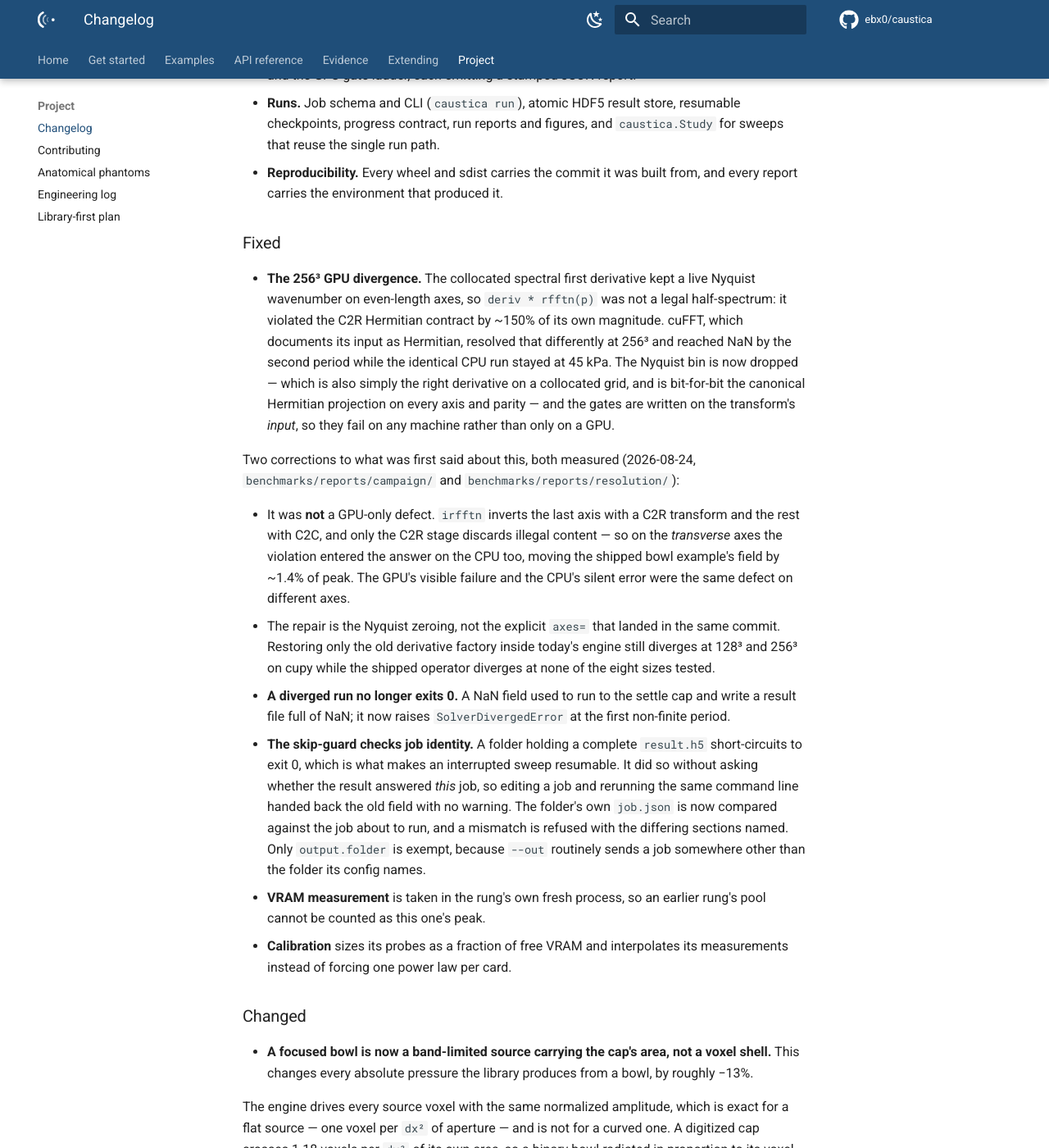
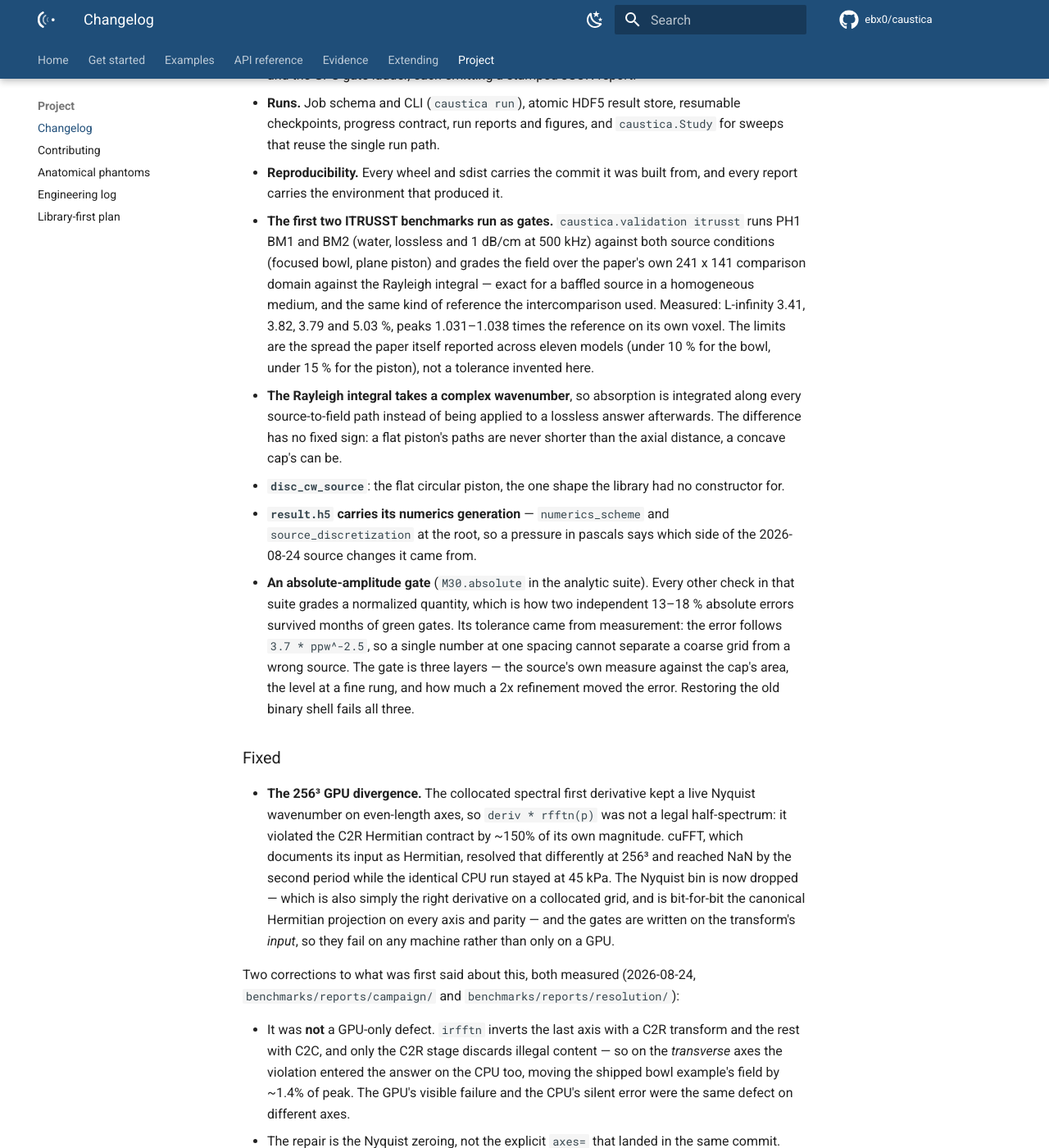
Before and after one commit to ebx0/caustica, an MkDocs documentation site: the page built from docs/changelog.md, in a window 1280 px wide and 1400 px high, scrolled down 1443 px. Shown: the whole window at 82% size. Built offline with MkDocs 1.6.1 and Material for MkDocs 9.7.7, drawn with Linux system fonts in a browser that asks for light colours; comment, search, counter and statistics services are not loaded; some of the changed text lies outside the part shown.

Commit message:
docs: record what the k-Wave production path actually costs
Three measurements the ladder had no entry for. The CUDA binary does run
on Blackwell, at 1.4-2.3x the OMP build once the driver has cached its
JIT, and agrees with it to 1e-6. The bottleneck was never the solver:
k-Wave cannot accumulate a DFT, so it wrote 731 MB in and 1.6 GB out per
run at benchmark size, all of it because the sensor mask ignored
record_region.

And the accuracy comparison came out the other way round from the guess.
At the paper's own six points per wavelength k-Wave is the better model,
1.79 % against 3.41 % on L-infinity, but the native solver at eight
points per wavelength reaches 1.15 % in 63 s, against k-Wave's 187 s on
the GPU binary at six. Running native one rung finer beats running
k-Wave coarse, on both counts.

```diff
--- a/CHANGELOG.md
+++ b/CHANGELOG.md
@@ -40,6 +40,33 @@
   `caustica.Study` for sweeps that reuse the single run path.
 - **Reproducibility.** Every wheel and sdist carries the commit it was built
   from, and every report carries the environment that produced it.
+- **The first two ITRUSST benchmarks run as gates.** `caustica.validation
+  itrusst` runs PH1 BM1 and BM2 (water, lossless and 1 dB/cm at 500 kHz)
+  against both source conditions (focused bowl, plane piston) and grades the
+  field over the paper's own 241 x 141 comparison domain against the Rayleigh
+  integral — exact for a baffled source in a homogeneous medium, and the same
+  kind of reference the intercomparison used. Measured: L-infinity 3.41, 3.82,
+  3.79 and 5.03 %, peaks 1.031–1.038 times the reference on its own voxel. The
+  limits are the spread the paper itself reported across eleven models (under
+  10 % for the bowl, under 15 % for the piston), not a tolerance invented here.
+- **The Rayleigh integral takes a complex wavenumber**, so absorption is
+  integrated along every source-to-field path instead of being applied to a
+  lossless answer afterwards. The difference has no fixed sign: a flat
+  piston's paths are never shorter than the axial distance, a concave cap's
+  can be.
+- **`disc_cw_source`**: the flat circular piston, the one shape the library
+  had no constructor for.
+- **`result.h5` carries its numerics generation** — `numerics_scheme` and
+  `source_discretization` at the root, so a pressure in pascals says which
+  side of the 2026-08-24 source changes it came from.
+- **An absolute-amplitude gate** (`M30.absolute` in the analytic suite). Every
+  other check in that suite grades a normalized quantity, which is how two
+  independent 13–18 % absolute errors survived months of green gates. Its
+  tolerance came from measurement: the error follows `3.7 * ppw^-2.5`, so a
+  single number at one spacing cannot separate a coarse grid from a wrong
+  source. The gate is three layers — the source's own measure against the
+  cap's area, the level at a fine rung, and how much a 2x refinement moved the
+  error. Restoring the old binary shell fails all three.
 
 ### Fixed
 
@@ -82,6 +109,10 @@
   rung's pool cannot be counted as this one's peak.
 - **Calibration** sizes its probes as a fraction of free VRAM and interpolates
   its measurements instead of forcing one power law per card.
+- **The k-Wave adapter records the region it was asked for.** Its binary
+  cannot accumulate a DFT, so it dumps every recorded step to HDF5; the sensor
+  mask was the whole grid regardless of `record_region`. On the ITRUSST
+  geometry that was 731 MB in and 1.6 GB out per run.
 
 ### Changed
 
--- a/MILESTONES.md
+++ b/MILESTONES.md
@@ -1264,12 +1264,27 @@
       içinde `AMPLITUDE_BAND` olarak zaten vardı; kase kapısı bunun eğri-yüzey karşılığı
 - Not: bu kapı ITRUSST'ın ön provasıdır; M21'in ilk iki benchmark'ı buraya çekilebilir (A kararı)
 
-### M31 — k-Wave üretim yolu `[ ]` (YENİ — kullanıcı 2026-08-25, sabit kısıt 2)
+### M31 — k-Wave üretim yolu `[~]` (YENİ — kullanıcı 2026-08-25, sabit kısıt 2)
 Kullanıcı dataset'ini büyük olasılıkla `kwave` çözücüsüyle üretecek. Adaptör bugüne kadar
-çapraz-kontrol olarak tasarlandı; birinci sınıf üretim yolu olarak denetlenecek.
-- [ ] Denetim: GPU ikilisi, yönlendirme (DAS + eleman-başı), harmonik kaydı, ağırlıklı kaynak,
-      checkpoint/resume, CFL politikası (adaptörde 0.3 sabit), bellek tavanı, hata mesajları
-- [ ] Native çözücüyle kayıt kontratı BİREBİR aynı olmalı (aynı `result.h5`, aynı harmonikler)
+çapraz-kontrol olarak tasarlandı; birinci sınıf üretim yolu olarak denetleniyor.
+- [x] **GPU ikilisi Blackwell'de ÇALIŞIYOR** (2026-08-25). `kspaceFirstOrder-cuda.exe` v1.3.0
+      kurulu geliyor ve sm_120'de koşuyor. İki uyarı: (1) sürücü önbelleği soğukken ilk çağrı
+      ~2.5 dakika JIT/PTX derlemesi ödüyor, sonrası önbellekli — taze bir Colab VM'i bunu bir
+      kez öder, 24 saatlik koşuda önemsiz; (2) ısındıktan sonra hızlanma OMP'ye göre
+      1.38× / 2.00× / 2.27× (0.4 / 3.2 / 12.8 Mvoksel) — mütevazı, çünkü ikili CUDA 11 çağından
+      (`cufft64_10.dll`). Sonuçlar OMP ile 1e-6 bağıl farkla aynı
+- [x] **Darboğaz kaydın kendisiydi, çözücü değil.** k-Wave ikilisi DFT biriktiremiyor, kayıt
+      penceresindeki HER adımı HDF5'e döküyor. Sensör maskesi `record_region`'dan bağımsız
+      olarak bütün ızgaraydı: ITRUSST geometrisinde koşum başına 731 MB girdi + 1.6 GB çıktı.
+      Maske artık istenen bölge (`7d43920`)
+- [x] **Doğruluk karşılaştırması (ITRUSST BM1-SC1, kâğıdın kendi çözünürlüğü 6 nokta/dalgaboyu):**
+      k-Wave L∞ %1.79, oran 0.9987 — native L∞ %3.41, oran 1.0338. Yani KABA ızgarada k-Wave
+      belirgin biçimde daha doğru (kaydırmalı ızgara + kendi k-uzay düzeltmesi). Ama native
+      8 nokta/dalgaboyunda L∞ %1.15 / oran 1.0115'e iniyor ve bunu 63 s'de yapıyor; k-Wave'in
+      6 ppw'deki 187 s'ine (CUDA) ve 668 s'ine (OMP) karşı. **Sonuç: native'i bir basamak ince
+      koşmak, k-Wave'i kaba koşmaktan hem daha doğru hem ~3 kat hızlı**
+- [ ] Kalan denetim: yönlendirme (DAS + eleman-başı) k-Wave yolunda, checkpoint/resume yok,
+      CFL adaptörde 0.3 sabit, bellek tavanı, `result.h5` şema eşitliği
 - Başarı kriteri: aynı iş her iki çözücüde koşar, aynı şemayı yazar, M30 kapısını ikisi de geçer
 
 ### M32 — Numerik nesil damgası `[ ]` (YENİ — kullanıcı 2026-08-25, sabit kısıt 6)
```
